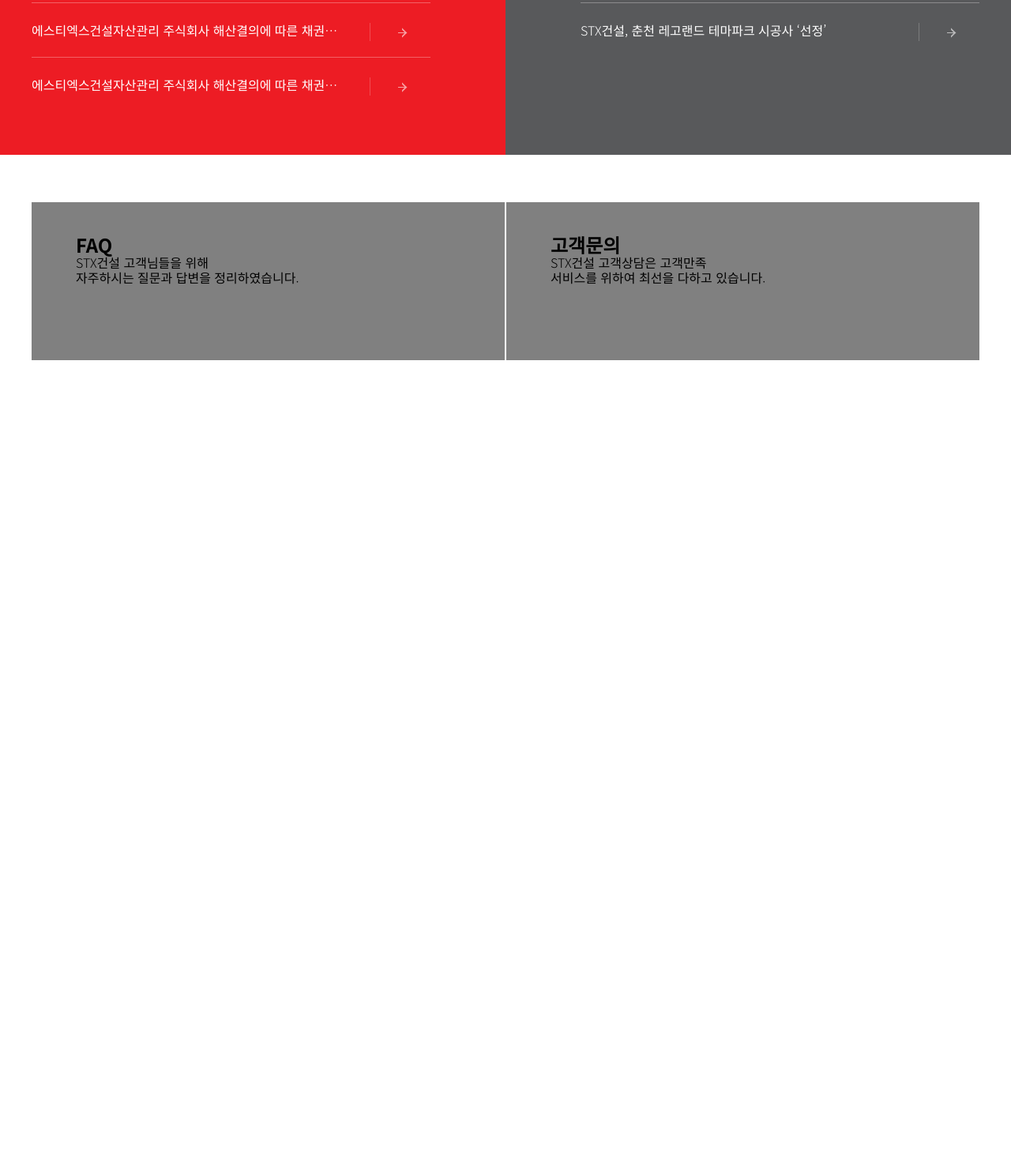
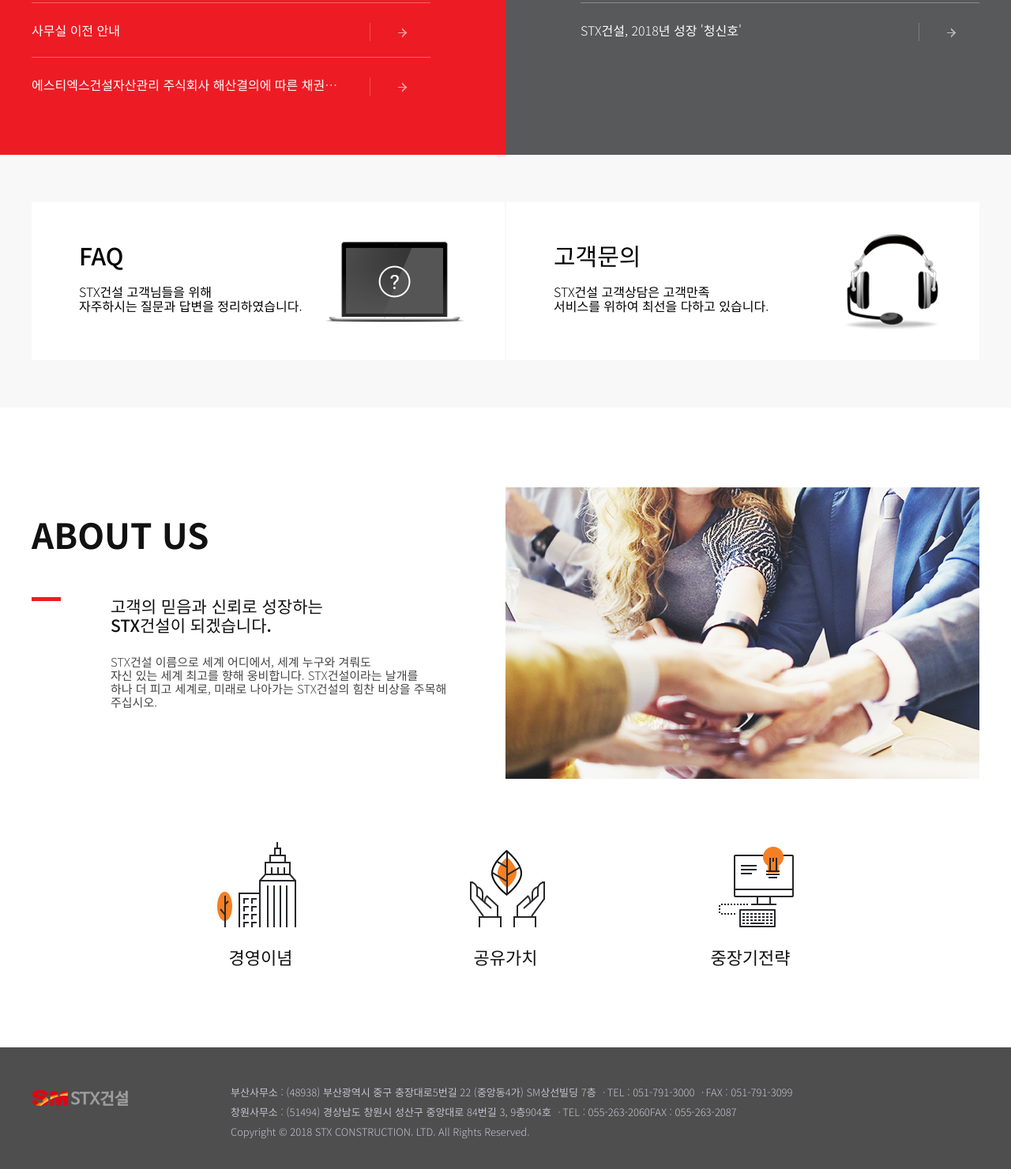
Before and after one commit to annakyung/HTML-CSS, a plain HTML site: page 2023년_6월달/2023.06.02/stx/index.html in a window 1280 px wide. Shown: the part 2100-3580 px from the top of the page at 79% size. Before the commit the page ends 2556 px from the top, so only its background shows below. Drawn offline with Linux system fonts and the light colour scheme.

Commit message:
23.06.02 파일 추가

```diff
--- a/2023년_6월달/2023.06.02/stx/css/main.css
+++ b/2023년_6월달/2023.06.02/stx/css/main.css
@@ -528,8 +528,11 @@
 .cs {
   position: relative;
   display: block;
+  /* 선생님 코드 */
+  padding: 60px 0;
+  background-color: #f8f8f8;
 }
-
+/*
 .cs-inner {
   position: relative;
   display: block;
@@ -539,14 +542,33 @@
   padding: 60px 0 100px;
 }
 
+.cs-inner h2 {
+  position: relative;
+  display: block;
+  font-size: 30px;
+  margin-bottom: 35px;
+}
+
+.cs-inner a {
+  position: relative;
+  display: block;
+  float: left;
+  padding: 40px 56px;
+}
+
+.cs-inner img {
+  position: relative;
+  display: block;
+  float: left;
+}
+
 .cs-faq {
   position: relative;
   display: block;
   width: 599px;
   height: 200px;
-  padding: 40px 56px;
   float: left;
-  background-color: gray;
+  background: url("../images/bg_faq.png") no-repeat 90% center;
 }
 
 .cs-customer {
@@ -555,11 +577,205 @@
   width: 599px;
   height: 200px;
   margin-left: 2px;
-  padding: 40px 56px;
   float: left;
-  background-color: gray;
+  background: url("../images/bg_custom.png") no-repeat 90% center;
+} */
+
+/* 선생님 코드 */
+.cs-link {
+  position: relative;
+  display: block;
+  width: calc(50% - 1px);
+  height: 200px;
+  background-color: #fff;
+  padding: 50px 60px;
+}
+
+.cs-inner > .cs-link:first-child {
+  float: left;
+  background: #fff url("../images/bg_faq.png") no-repeat;
+  background-position: calc(100% - 50px) 50%;
+}
+
+.cs-inner > .cs-link:last-child {
+  float: right;
+  background: #fff url("../images/bg_custom.png") no-repeat;
+  background-position: calc(100% - 50px) 50%;
+}
+
+.cs-link h3 {
+  position: relative;
+  display: block;
+  color: #000;
+  font-size: 30px;
+  font-weight: 500;
+  margin-bottom: 20px;
 }
 
 /* 회사소개 */
+.about {
+  position: relative;
+  display: block;
+  padding: 100px 0;
+  background-color: #fff;
+}
+
+.about-inner {
+  position: relative;
+  display: block;
+}
+
+.about-top {
+  position: relative;
+  display: block;
+  background: url("../images/img_about.png") no-repeat;
+  background-position: 100% 50%;
+  margin-bottom: 80px;
+  height: 370px;
+}
+
+.about-top > h2 {
+  position: relative;
+  display: block;
+  font-size: 44px;
+  color: #111;
+  font-weight: 600;
+  padding-top: 35px;
+  margin-bottom: 55px;
+  text-transform: uppercase;
+}
+
+.about-top > p {
+  position: relative;
+  display: block;
+  font-size: 15px;
+  padding-left: 100px;
+  padding-bottom: 70px;
+  /* float: left; */
+}
+
+.about-top > p::before {
+  position: absolute;
+  content: "";
+  width: 37px;
+  height: 5px;
+  background-color: #ed1c24;
+  top: 0px;
+  left: 0px;
+}
+
+.about-top > p > b {
+  position: relative;
+  display: block;
+  font-size: 21px;
+  font-weight: 500;
+  color: #111;
+  padding-bottom: 25px;
+}
+
+.about-bottom {
+  position: relative;
+  display: block;
+  text-align: center;
+}
+
+.about-list {
+  position: relative;
+  display: inline-block;
+}
+
+.about-list > li {
+  position: relative;
+  display: block;
+  float: left;
+}
+
+.about-list > li > a {
+  position: relative;
+  display: block;
+  font-size: 22px;
+  color: #111;
+  font-weight: 500;
+}
+
+.about-list > li > a::before {
+  content: "";
+  position: relative;
+  display: block;
+  width: 110px;
+  height: 108px;
+  margin-bottom: 25px;
+  background: url("../images/bg_icon.png") no-repeat;
+}
+
+.about-list > li:nth-child(2) {
+  margin: 0 200px;
+}
+
+.about-list > li:nth-child(1) > a::before {
+  background-position: 0px 0px;
+}
+
+.about-list > li:nth-child(2) > a::before {
+  background-position: -110px 0px;
+}
+
+.about-list > li:nth-child(3) > a::before {
+  background-position: -220px 0px;
+}
 
 /* 푸터 */
+.footer {
+  position: relative;
+  display: block;
+  padding: 50px 0;
+  background-color: #4e4e4e;
+}
+
+.footer-inner {
+  position: relative;
+  display: block;
+}
+
+.footer-logo {
+  position: relative;
+  display: block;
+  float: left;
+  margin-right: 130px;
+}
+
+/* .footer-logo > img {
+  width: 128px;
+  height: 23px;
+} */
+
+.footer-info {
+  position: relative;
+  display: block;
+  float: left;
+}
+
+.footer-list {
+  position: relative;
+  display: block;
+}
+
+.footer-list > li {
+  position: relative;
+  display: block;
+  font-size: 13px;
+  color: #c3c3ce;
+  margin-bottom: 10px;
+}
+
+.footer-list > li > address {
+  position: relative;
+  display: block;
+  font-style: normal;
+  /* address는 기울진게 기본 스타일이므로 normal을 사용함으로써 정상적으로 돌려놓음 */
+}
+
+.footer-list > li > i {
+  position: relative;
+  display: inline-block;
+}
--- a/2023년_6월달/2023.06.02/stx/index.html
+++ b/2023년_6월달/2023.06.02/stx/index.html
@@ -134,7 +134,7 @@
             세계최고를 향해 STX건설이 힘차게 질주합니다!
           </span>
           <!-- 버튼을 클릭시 #business로 가라 -->
-          <button class="visual-bt" onclick="scrollToSection('#news')">
+          <button class="visual-bt" onclick="scrollToSection('#business')">
             버튼
           </button>
         </div>
@@ -209,28 +209,21 @@
               <ul class="news-list">
                 <li>
                   <a href="#">
+                    <span class="news-txt"> 임시주주총회 개최의 건 </span>
+                  </a>
+                </li>
+
+                <li>
+                  <a href="#">
                     <span class="news-txt">
-                      에스티엑스건설자산관리 주식회사 해산결의에 따른 채권신고
-                      안내 공고 (2차)
+                      제18기 정기주주총회 개최의 건
                     </span>
                   </a>
                 </li>
 
                 <li>
                   <a href="#">
-                    <span class="news-txt">
-                      에스티엑스건설자산관리 주식회사 해산결의에 따른 채권신고
-                      안내 공고 (2차)
-                    </span>
-                  </a>
-                </li>
-
-                <li>
-                  <a href="#">
-                    <span class="news-txt">
-                      에스티엑스건설자산관리 주식회사 해산결의에 따른 채권신고
-                      안내 공고 (2차)
-                    </span>
+                    <span class="news-txt"> 사무실 이전 안내 </span>
                   </a>
                 </li>
 
@@ -252,9 +245,7 @@
               <ul class="news-list">
                 <li>
                   <a href="#">
-                    <span class="news-txt">
-                      STX건설, 춘천 레고랜드 테마파크 시공사 ‘선정’
-                    </span>
+                    <span class="news-txt"> 회생절차 종료 </span>
                   </a>
                 </li>
 
@@ -269,7 +260,7 @@
                 <li>
                   <a href="#">
                     <span class="news-txt">
-                      STX건설, 춘천 레고랜드 테마파크 시공사 ‘선정’
+                      STX건설, 2018년 성장 '청신호'
                     </span>
                   </a>
                 </li>
@@ -281,7 +272,8 @@
 
       <!-- 고객센터 -->
       <section class="cs">
-        <div class="cs-inner">
+        <!-- 내가 한 코드 -->
+        <!-- <div class="cs-inner container clearfix">
           <div class="cs-faq">
             <a href="#">
               <h2>FAQ</h2>
@@ -290,7 +282,6 @@
                 자주하시는 질문과 답변을 정리하였습니다.
               </p>
             </a>
-            <img src="" alt="" />
           </div>
 
           <div class="cs-customer">
@@ -301,16 +292,94 @@
                 서비스를 위하여 최선을 다하고 있습니다.
               </p>
             </a>
-            <img src="" alt="" />
           </div>
+        </div> -->
+
+        <!-- 선생님 코드 -->
+        <div class="cs-inner container clearfix">
+          <a href="#" class="cs-link">
+            <h3>FAQ</h3>
+            <p>
+              STX건설 고객님들을 위해 <br />
+              자주하시는 질문과 답변을 정리하였습니다.
+            </p>
+          </a>
+
+          <a href="#" class="cs-link">
+            <h3>고객문의</h3>
+            <p>
+              STX건설 고객상담은 고객만족 <br />
+              서비스를 위하여 최선을 다하고 있습니다.
+            </p>
+          </a>
         </div>
       </section>
 
       <!-- 회사소개 -->
-      <section class="about"></section>
+      <section class="about">
+        <div class="about-inner container">
+          <div class="about-top">
+            <h2>ABOUT US</h2>
+            <p>
+              <b>
+                고객의 믿음과 신뢰로 성장하는 <br />
+                STX건설이 되겠습니다.
+              </b>
+              STX건설 이름으로 세계 어디에서, 세계 누구와 겨뤄도 <br />
+              자신 있는 세계 최고를 향해 웅비합니다. STX건설이라는 날개를 <br />
+              하나 더 피고 세계로, 미래로 나아가는 STX건설의 힘찬 비상을 주목해
+              <br />
+              주십시오.
+            </p>
+          </div>
+        </div>
+
+        <div class="about-bottom">
+          <ul class="about-list clearfix">
+            <li>
+              <a href="#"><span>경영이념</span></a>
+            </li>
+            <li>
+              <a href="#"><span>공유가치</span></a>
+            </li>
+            <li>
+              <a href="#"><span>중장기전략</span></a>
+            </li>
+          </ul>
+        </div>
+      </section>
 
       <!-- 푸터 -->
-      <footer class="footer"></footer>
+      <footer class="footer">
+        <div class="footer-inner container clearfix">
+          <a href="#" class="footer-logo">
+            <img src="images/logo_footer.png" alt="STX건설" />
+          </a>
+
+          <div class="footer-info">
+            <ul class="footer-list">
+              <li>
+                <address>
+                  부산사무소 : (48938) 부산광역시 중구 충장대로5번길 22
+                  (중앙동4가) SM상선빌딩 7층 &nbsp;<i>&middot;</i>&nbsp;TEL :
+                  051-791-3000 &nbsp;<i>&middot;</i>&nbsp;FAX : 051-791-3099
+                </address>
+              </li>
+              <li>
+                <address>
+                  창원사무소 : (51494) 경상남도 창원시 성산구 중앙대로 84번길 3,
+                  9층904호 &nbsp;<i>&middot;</i>&nbsp;TEL : 055-263-2060FAX :
+                  055-263-2087
+                </address>
+              </li>
+              <li>
+                Copyright &copy; 2018 STX CONSTRUCTION. LTD. All Rights
+                Reserved.
+              </li>
+            </ul>
+          </div>
+        </div>
+      </footer>
     </div>
   </body>
 </html>
```
